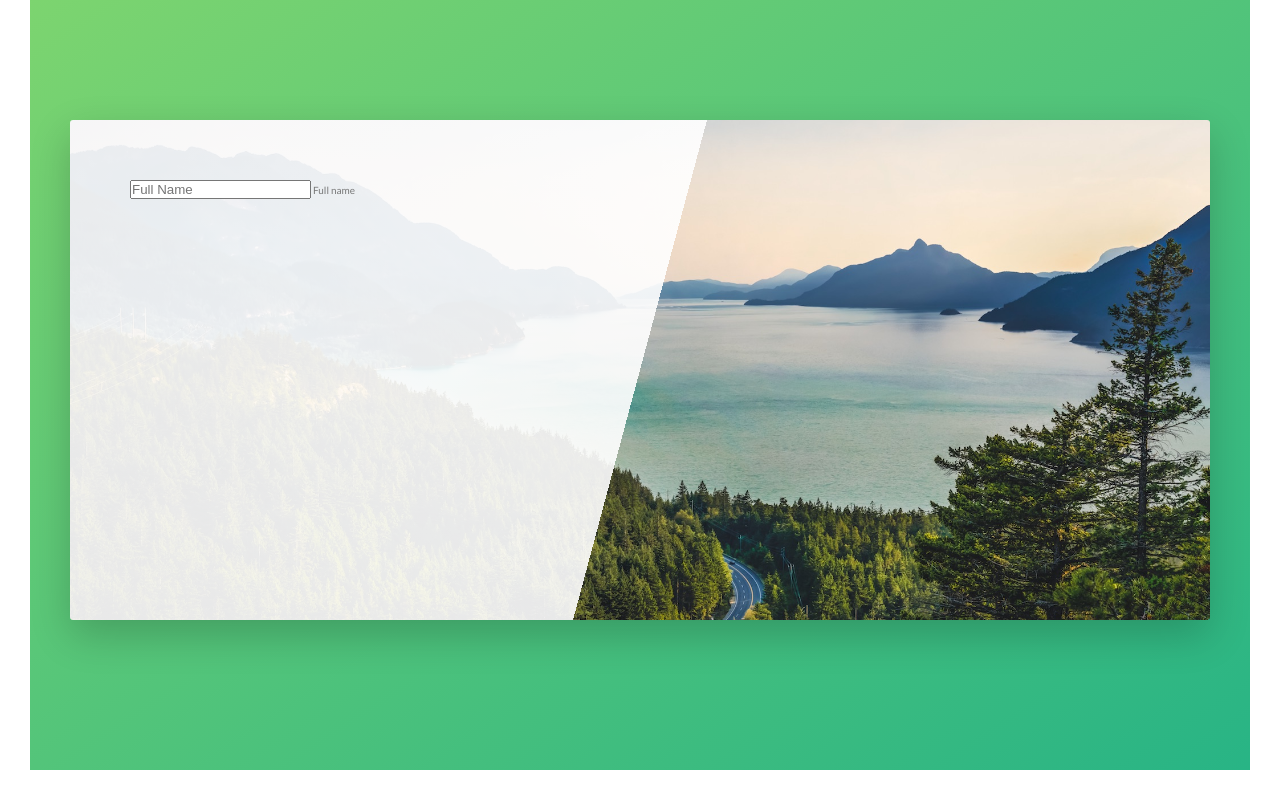
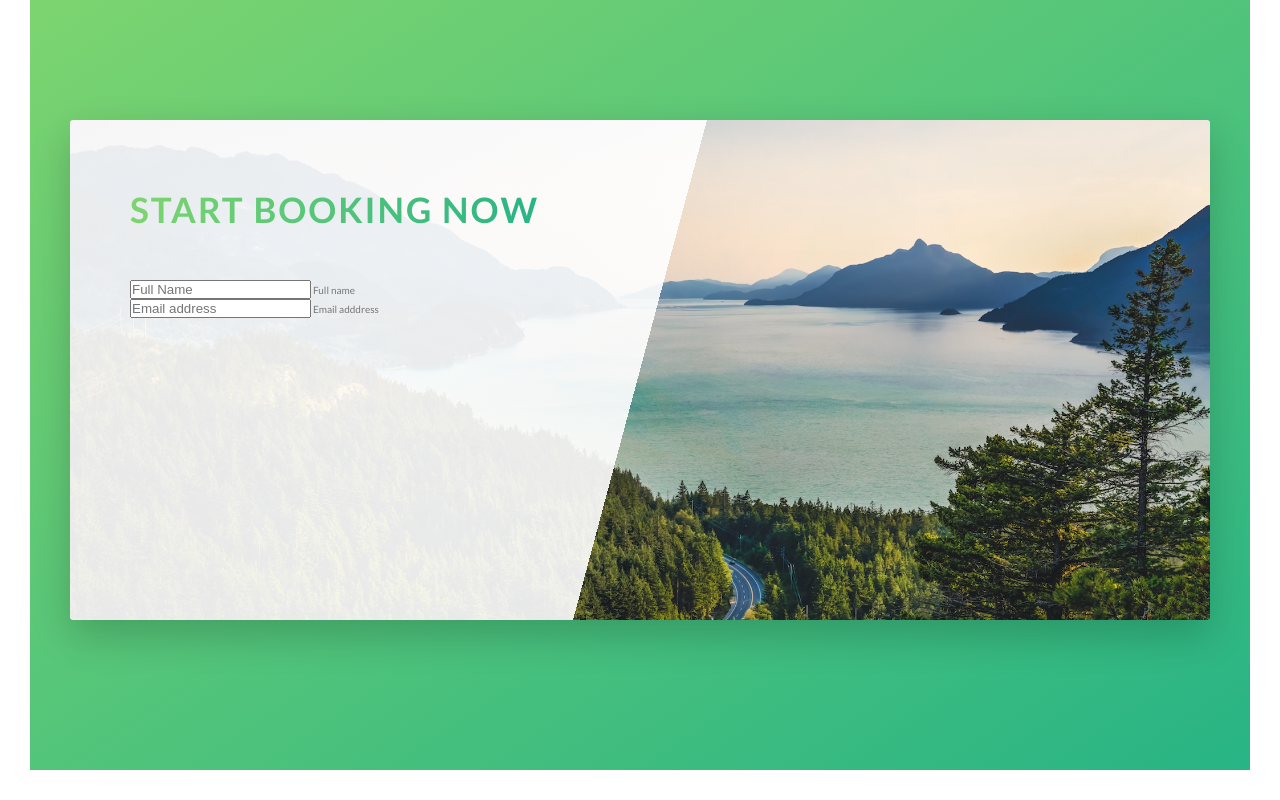
Before and after one commit to WiliTheSParrow/UdemyCourse_Natours, a website: page index.html in a window 1280 px wide. Shown: the part 4493-5293 px from the top of the page. Drawn offline with Linux system fonts and the light colour scheme.

Commit message:
booking section: prepared

```diff
--- a/index.html
+++ b/index.html
@@ -274,9 +274,19 @@
                 <div class="book">
                     <div class="book__form">
                         <form action="#" class="form">
+                            <div class="u-margin-bottom-medium">
+                                <h2 class="heading-secondary">
+                                    Start booking now
+                                </h2>
+                            </div>
                             <div class="form__group">
-                                <input type="text" class="form__input" placeholder="Full Name" required id="name">
+                                <input type="text" class="form__input" placeholder="Full Name" id="name" required>
                                 <label for="name" class="form__label">Full name</label>
+                            </div>
+
+                            <div class="form__group">
+                                <input type="email" class="form__input" placeholder="Email address" id="email" required>
+                                <label for="email" class="form__label">Email adddress</label>
                             </div>
                         </form>
                     </div>
```
